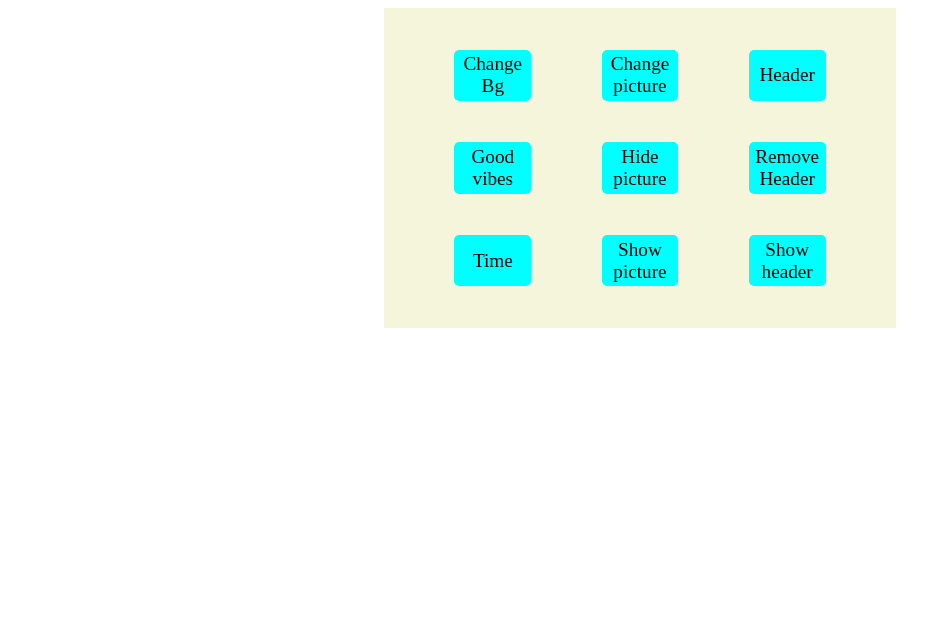
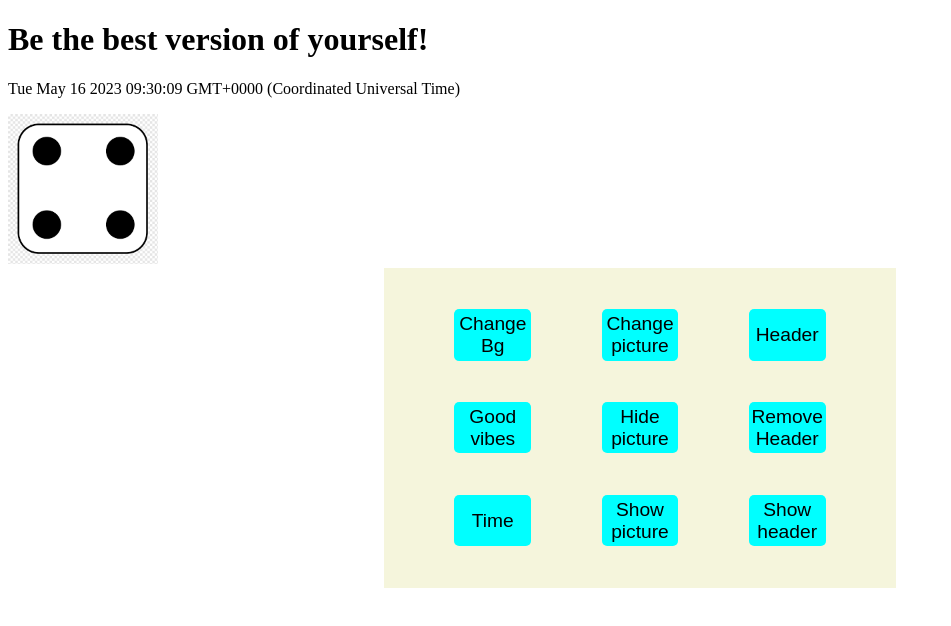
Before and after one commit to Arvid-Nilsson/WeuWeb-slutprov, a plain HTML site: page index.html in a window 1280 px wide. Shown: the whole page, without its empty margins (0-951 px from the left). Drawn offline with Linux system fonts and the light colour scheme.

Commit message:
finishing html and making change picture button

```diff
--- a/index.html
+++ b/index.html
@@ -9,54 +9,71 @@
 <body>
     <link rel="stylesheet" href="style.css">
 
+    <script src="index.js"></script>
+
+
+
+    <div>
+
+        <h1>Be the best version of yourself!</h1>
+
+        <p id="tid">Its now</p>
+
+        <img src="img/Face4.png" alt="Hittade inte bilden" id="bild">
+
+    </div>
+
+    <script>
+        getTime()
+    </script>
 
     <div id="options-align-center">
         <div id="option-menu">
             <div id="option-row">
-                <div id="option-item">
+                <button id="option-item">
                     <p id="option-text">Change<br>Bg</p>
-                </div>
+                </button>
 
 
-                <div id="option-item">
+                <button id="option-item" onclick="toglePicture()">
                     <p id="option-text">Change<br>picture</p>
-                </div>
+                </button>
 
-                <div id="option-item">
+                <button id="option-item">
                     <p id="option-text">Header</p>
-                </div>
+                </button>
 
             </div>
 
             <div id="option-row">
 
-                <div id="option-item">
+                <button id="option-item">
                     <p id="option-text">Good<br>vibes</p>
-                </div>
+                </button>
 
-                <div id="option-item">
+                <button id="option-item">
                     <p id="option-text">Hide<br>picture</p>
-                </div>
+                </button>
 
-                <div id="option-item">
+                <button id="option-item">
                     <p id="option-text">Remove<br>Header</p>
-                </div>
+                </button>
 
 
             </div>
 
             <div id="option-row">
-                <div id="option-item">
+                <button id="option-item">
                     <p id="option-text">Time</p>
-                </div>
+                </button>
 
-                <div id="option-item">
+                <button id="option-item">
                     <p id="option-text">Show<br>picture</p>
-                </div>
+                </button>
 
-                <div id="option-item">
+                <button id="option-item">
                     <p id="option-text">Show<br>header</p>
-                </div>
+                </button>
             </div>
 
         </div>
--- /dev/null
+++ b/index.js
@@ -0,0 +1,16 @@
+function toglePicture(){
+    let x = document.getElementById("bild");
+
+    if(x.src.endsWith("img/Face4.png")){
+        x.src = "img/Face6.png";
+    }
+
+    else{
+        x.src = "img/Face4.png";
+    }
+}
+
+function getTime(){
+    document.getElementById("tid").innerHTML = Date();
+
+}
--- a/style.css
+++ b/style.css
@@ -1,3 +1,8 @@
+img{
+    width: 30vw;
+    max-width: 150px;
+}
+
 #options-align-center{
     width: 100%;
     display: flex;
@@ -27,7 +32,14 @@
     justify-content: center;
     align-items: center;
 
+    border: transparent;
     border-radius: 0.4vw;
+}
+
+/*making items in menu purple when hovered over*/
+#option-item:hover{
+    background-color: blueviolet;
+    transition: 0.6s;
 }
 
 #option-text{
```
Also changed, not shown: img/Face4.png (added), img/Face6.png (added).
